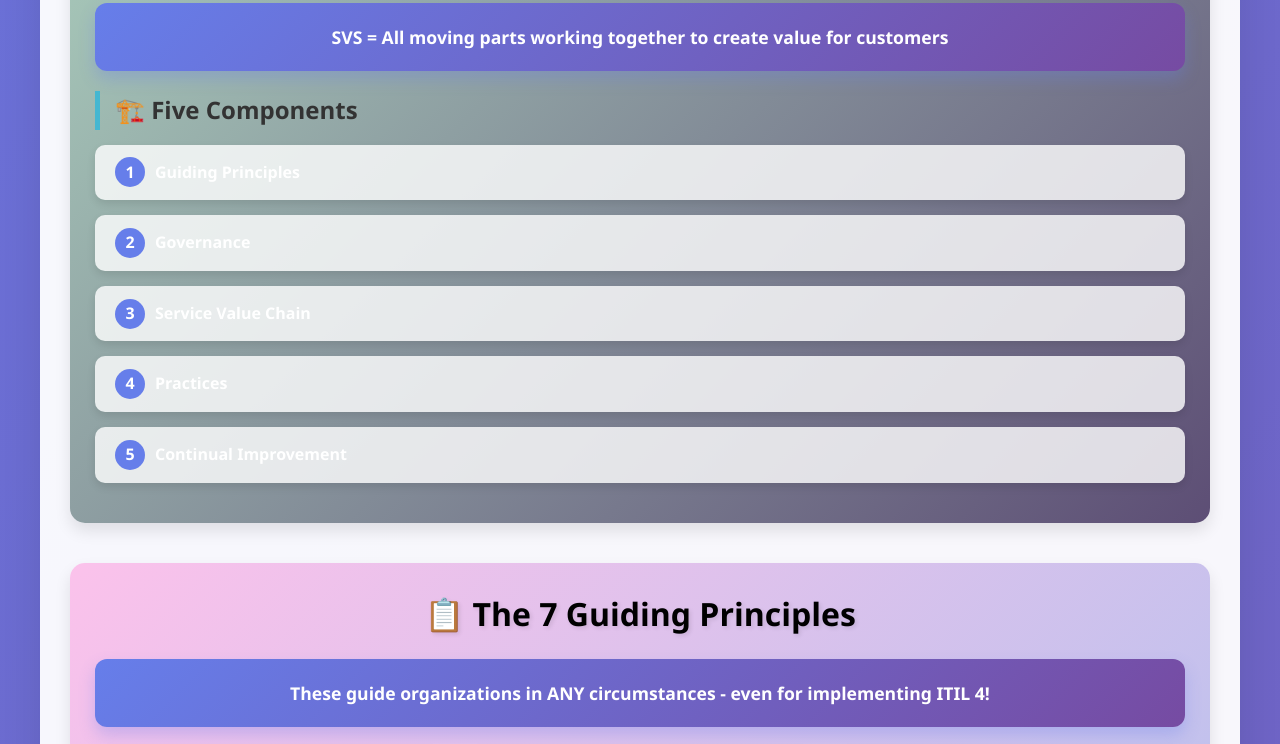
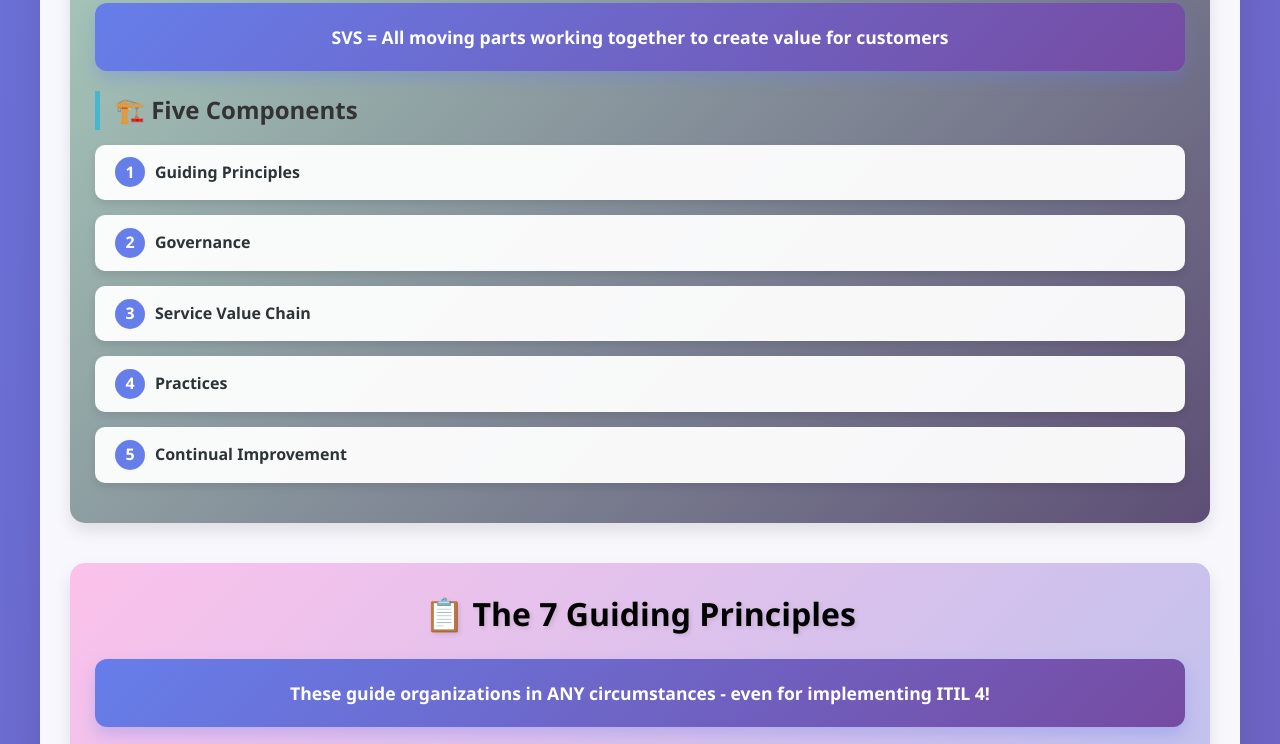
Before and after one commit to uzair-suleman/itil4-study-guide, a plain HTML site: page index.html in a window 1280 px wide. Shown: the part 2378-3122 px from the top of the page. Drawn offline with Linux system fonts and the light colour scheme.

Commit message:
Update index.html
changed the font

```diff
--- a/index.html
+++ b/index.html
@@ -210,7 +210,7 @@
             padding: 0;
         }
 
-        .step-list li {
+/*         .step-list li {
             counter-increment: step-counter;
             margin: 15px 0;
             padding: 15px 20px 15px 60px;
@@ -218,7 +218,18 @@
             border-radius: 10px;
             position: relative;
             box-shadow: 0 4px 8px rgba(0, 0, 0, 0.1);
-        }
+        } */
+        .step-list li {
+    counter-increment: step-counter;
+    margin: 15px 0;
+    padding: 15px 20px 15px 60px;
+    background: rgba(255, 255, 255, 0.95);
+    border-radius: 10px;
+    position: relative;
+    box-shadow: 0 4px 8px rgba(0, 0, 0, 0.1);
+    color: #2d3436;
+    font-weight: 500;
+    }
 
         .step-list li::before {
             content: counter(step-counter);
```
